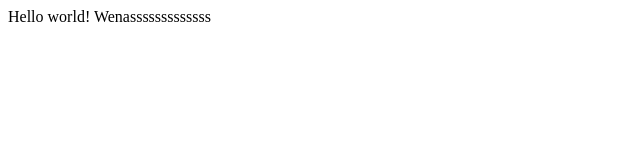
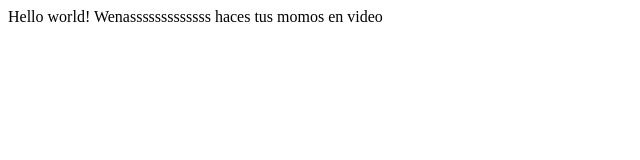
Before and after one commit to XhenoRex/Test, a plain HTML site: page index.html in a window 1280 px wide. Shown: the whole page, without its empty margins (0-640 px from the left). Drawn offline with Linux system fonts and the light colour scheme.

Commit message:
tercera venida

```diff
--- a/index.html
+++ b/index.html
@@ -8,5 +8,7 @@
 <body>
     Hello world!
     Wenasssssssssssss
+
+    haces tus momos en video
 </body>
 </html>
```
Also changed, not shown: 1 other file.
